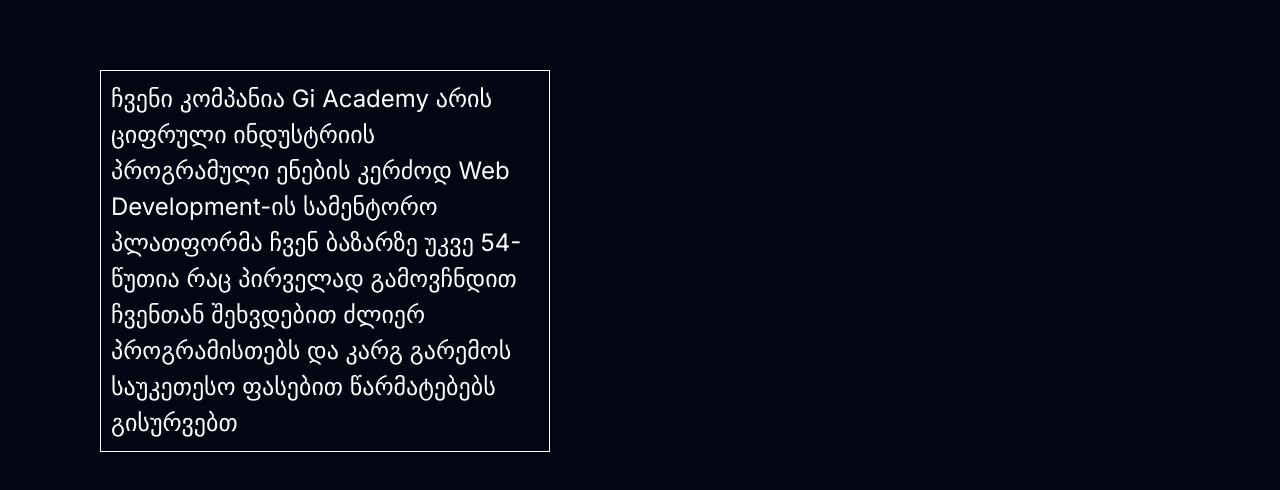
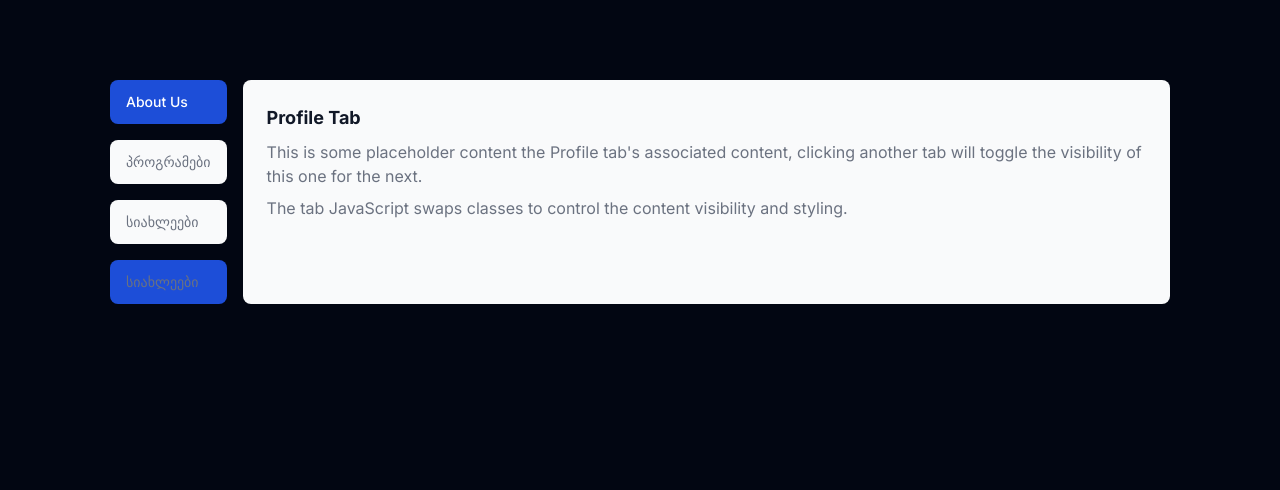
Before and after one commit to GigiBeridzeAxal/GiAcademy, a Next.js app: page / in a window 1280 px wide. Shown: the part 2214-2704 px from the top of the page. After the commit the page ends 2628 px from the top, so only its background shows below. Built offline with nearby package versions, Linux system fonts and the light colour scheme.

Commit message:
Second Commit

```diff
--- a/app/components/About.jsx
+++ b/app/components/About.jsx
@@ -1,21 +1,59 @@
-import React from 'react'
+import React, { useState } from 'react'
 
 export default function About() {
+    const [about, setabout ] = useState('About')
+    const [programs, setprograms ] = useState('Programs')
+    const [comings, setcomings ] = useState('Comings')
+
+  let [result, setresult] = useState('About')
+
+
   return (
     <div className="about">
-     <div className="cove">
-       <div className="text">
-          ჩვენი კომპანია Gi Academy არის ციფრული
-          ინდუსტრიის პროგრამული ენების კერძოდ
-          Web Development-ის სამენტორო პლათფორმა
-          ჩვენ ბაზარზე უკვე 54-წუთია რაც პირველად
-          გამოვჩნდით ჩვენთან შეხვდებით ძლიერ პროგრამისთებს
-          და კარგ გარემოს საუკეთესო ფასებით წარმატებებს გისურვებთ
-
-       </div>
 
 
-     </div>
+<div class="md:flex">
+    <ul class="flex-column space-y space-y-4 text-sm font-medium text-gray-500 dark:text-gray-400 md:me-4 mb-4 md:mb-0">
+        <li>
+            <a  class="inline-flex items-center px-4 py-3 text-white bg-blue-700 rounded-lg active w-full dark:bg-blue-600" aria-current="page">
+
+                About Us
+            </a>
+        </li>
+        <li>
+            <a  class="inline-flex items-center px-4 py-3 rounded-lg hover:text-gray-900 bg-gray-50 hover:bg-gray-100 w-full dark:bg-gray-800 dark:hover:bg-gray-700 dark:hover:text-white">
+
+                პროგრამები
+            </a>
+        </li>
+        <li>
+            <a  class="inline-flex items-center px-4 py-3 rounded-lg hover:text-gray-900 bg-gray-50 hover:bg-gray-100 w-full dark:bg-gray-800 dark:hover:bg-gray-700 dark:hover:text-white">
+
+                სიახლეები
+            </a>
+        </li>
+        <li>
+          {
+            result == "About"
+            ? <a  class="inline-flex items-center px-4 py-3 rounded-lg hover:text-gray-900 bg-blue-700 hover:bg-gray-100 w-full dark:bg-gray-800 dark:hover:bg-gray-700 dark:hover:text-white">
+
+            სიახლეები
+        </a>
+        : <a  class="inline-flex items-center px-4 py-3 rounded-lg hover:text-gray-900 bg-gray-50 hover:bg-gray-100 w-full dark:bg-gray-800 dark:hover:bg-gray-700 dark:hover:text-white">
+
+        სიახლეები
+    </a>
+
+          }
+        </li>
+
+    </ul>
+    <div class="p-6 bg-gray-50 text-medium text-gray-500 dark:text-gray-400 dark:bg-gray-800 rounded-lg w-full">
+        <h3 class="text-lg font-bold text-gray-900 dark:text-white mb-2">Profile Tab</h3>
+        <p class="mb-2">This is some placeholder content the Profile tab's associated content, clicking another tab will toggle the visibility of this one for the next.</p>
+        <p>The tab JavaScript swaps classes to control the content visibility and styling.</p>
+    </div>
+</div>
 
 
 
--- a/app/globals.css
+++ b/app/globals.css
@@ -211,15 +211,9 @@
  display: flex;
  align-items: center;
  justify-content: center;
- border: 1px solid white;
+
  padding: 10px;
- max-width: 450px;
+
 
 
 }
-
-.text{
-  max-width: 450px;
-  font-size: 24px;
-
-}
--- a/app/page.js
+++ b/app/page.js
@@ -1,3 +1,5 @@
+'use client'
+
 import Image from 'next/image'
 import Header from './components/Header'
 import Welcome from './components/Welcome'
```
